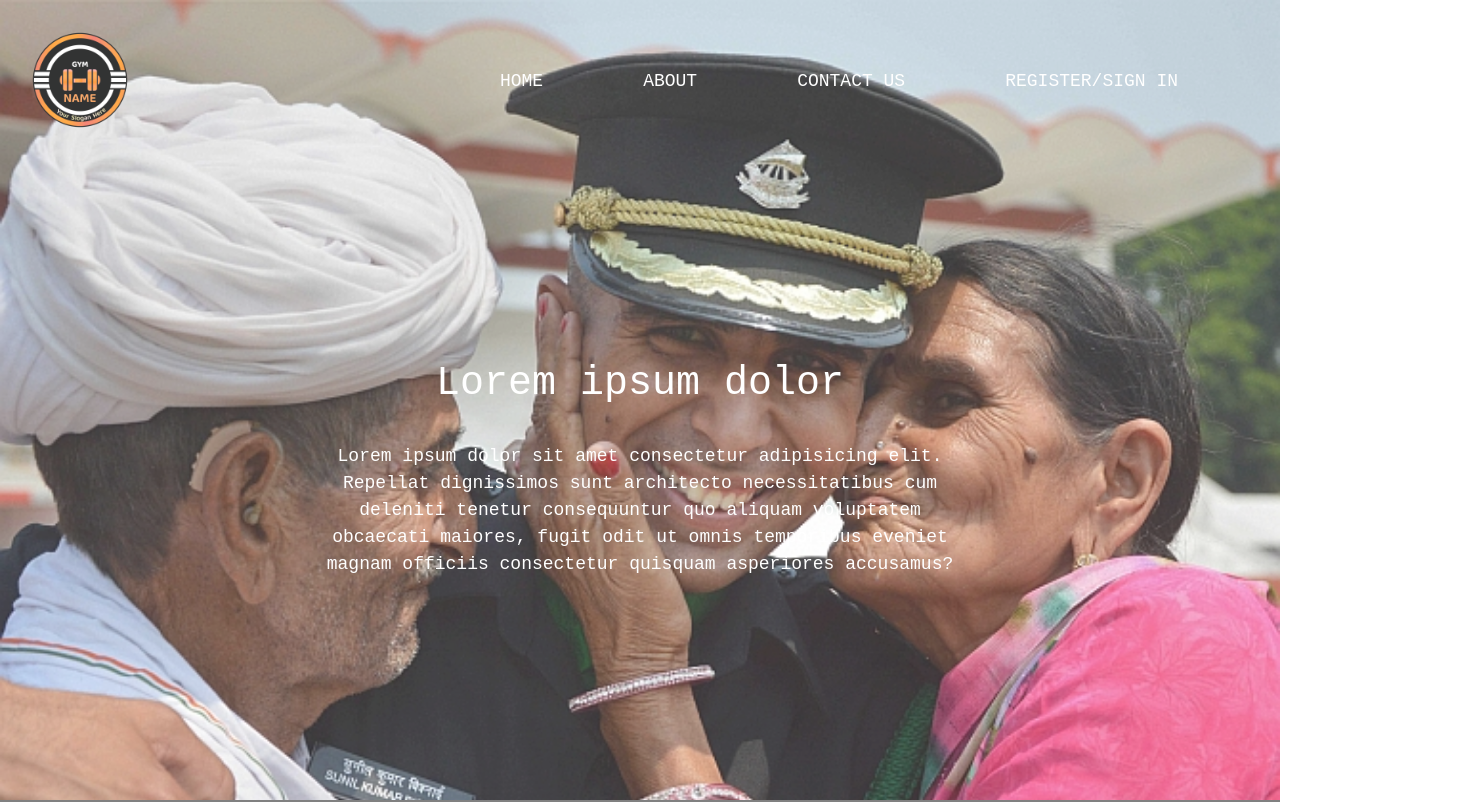
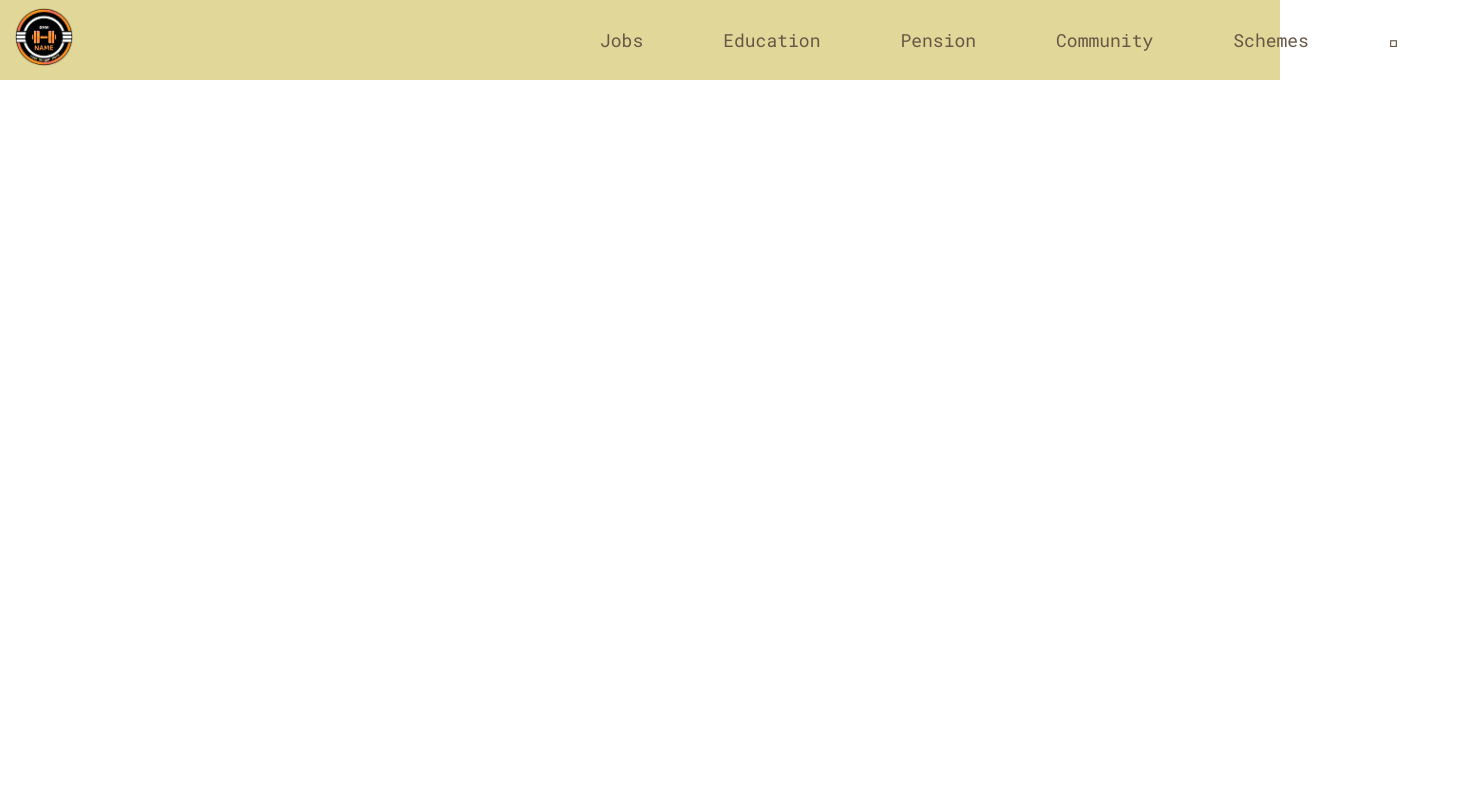
Before and after one commit to Praniket269/Hackniche_Haxxx, a React (Create React App) app: page / in a window 1280 px wide. Shown: the top 802 px of the page, 1480 px wide, since content can reach past the window. Built offline with nearby package versions, Linux system fonts and the light colour scheme.

Commit message:
Navbar commit

```diff
--- a/public/index.html
+++ b/public/index.html
@@ -26,6 +26,10 @@
     -->
     <link rel="stylesheet" href="https://cdn.jsdelivr.net/npm/bootstrap@5.3.0-alpha1/dist/css/bootstrap.rtl.min.css" integrity="sha384-WJUUqfoMmnfkBLne5uxXj+na/c7sesSJ32gI7GfCk4zO4GthUKhSEGyvQ839BC51" crossorigin="anonymous">
     <script src="https://cdn.jsdelivr.net/npm/bootstrap@5.3.0-alpha1/dist/js/bootstrap.bundle.min.js" integrity="sha384-w76AqPfDkMBDXo30jS1Sgez6pr3x5MlQ1ZAGC+nuZB+EYdgRZgiwxhTBTkF7CXvN" crossorigin="anonymous"></script>
+    <!-- <script src='https://kit.fontawesome.com/a076d05399.js' crossorigin='anonymous'></script> -->
+    <link rel="preconnect" href="https://fonts.googleapis.com">
+    <link rel="preconnect" href="https://fonts.gstatic.com" crossorigin>
+    <link href="https://fonts.googleapis.com/css2?family=Roboto+Mono:wght@100;400&display=swap" rel="stylesheet">
     <title>Hackniche Project</title>
   </head>
   <body>
--- a/src/App.js
+++ b/src/App.js
@@ -1,11 +1,13 @@
 import './App.css';
 import {MainPage} from './MyComponents/LandingPage/MainPage'
+import {NewNav} from './MyComponents/HomePage/NewNav';
 
 
 function App() {
   return (
     <>
-      <MainPage/>
+    <NewNav/>
+      {/* <MainPage/> */}
     </>
   );
 }
--- /dev/null
+++ b/src/MyComponents/HomePage/NewNav.css
@@ -0,0 +1,38 @@
+*{
+    margin: 0;
+    padding: 0;
+}
+
+.mynav{
+    height: 10vh;
+    background-color: rgb(225,215,152);
+    display: flex;
+    flex-direction: row;
+    font-family: 'Roboto Mono', monospace;
+    font-size: 18px;
+}
+
+.navLogo img{
+    width: 60px;
+    height: 60px;
+    margin: 7px 14px;
+}
+
+.icons{
+    display: flex;
+    align-items: center;
+    margin-right: 80px;
+    color: rgb(103,86,69);
+    text-decoration: none;
+}
+
+.featureIcons{
+    display: flex;
+    color: white;
+    margin-left: 40vw;
+    text-decoration: none;
+}
+
+.userIcon{
+    font-size: 24px;
+}
--- /dev/null
+++ b/src/MyComponents/HomePage/NewNav.js
@@ -0,0 +1,21 @@
+import React from 'react'
+import './NewNav.css'
+import navlogo from '../LandingPage/logo.png'
+
+export const NewNav = () => {
+  return (
+    <>
+    <div className="mynav">
+        <div className= "navLogo"><img src={navlogo} alt="" /></div>
+        <div className="featureIcons">
+            <a className= "icons" href="">Jobs</a>
+            <a className= "icons" href="">Education</a>
+            <a className= "icons" href="">Pension</a>
+            <a className= "icons" href="">Community</a>
+            <a className= "icons" href="">Schemes</a>
+            <a className= "icons" href="">&#xf2bd;</a>
+        </div>
+    </div>
+    </>
+  )
+}
--- a/src/MyComponents/LandingPage/MainPage.css
+++ b/src/MyComponents/LandingPage/MainPage.css
@@ -50,9 +50,9 @@
 }
 
 .mainHead img{
-    width: 100px;
-    height: 100px;
-    margin: 30px 30px;
+    width: 60px;
+    height: 60px;
+    margin: 7px 15px;
     /* opacity: 0.75; */
 }
 
```
